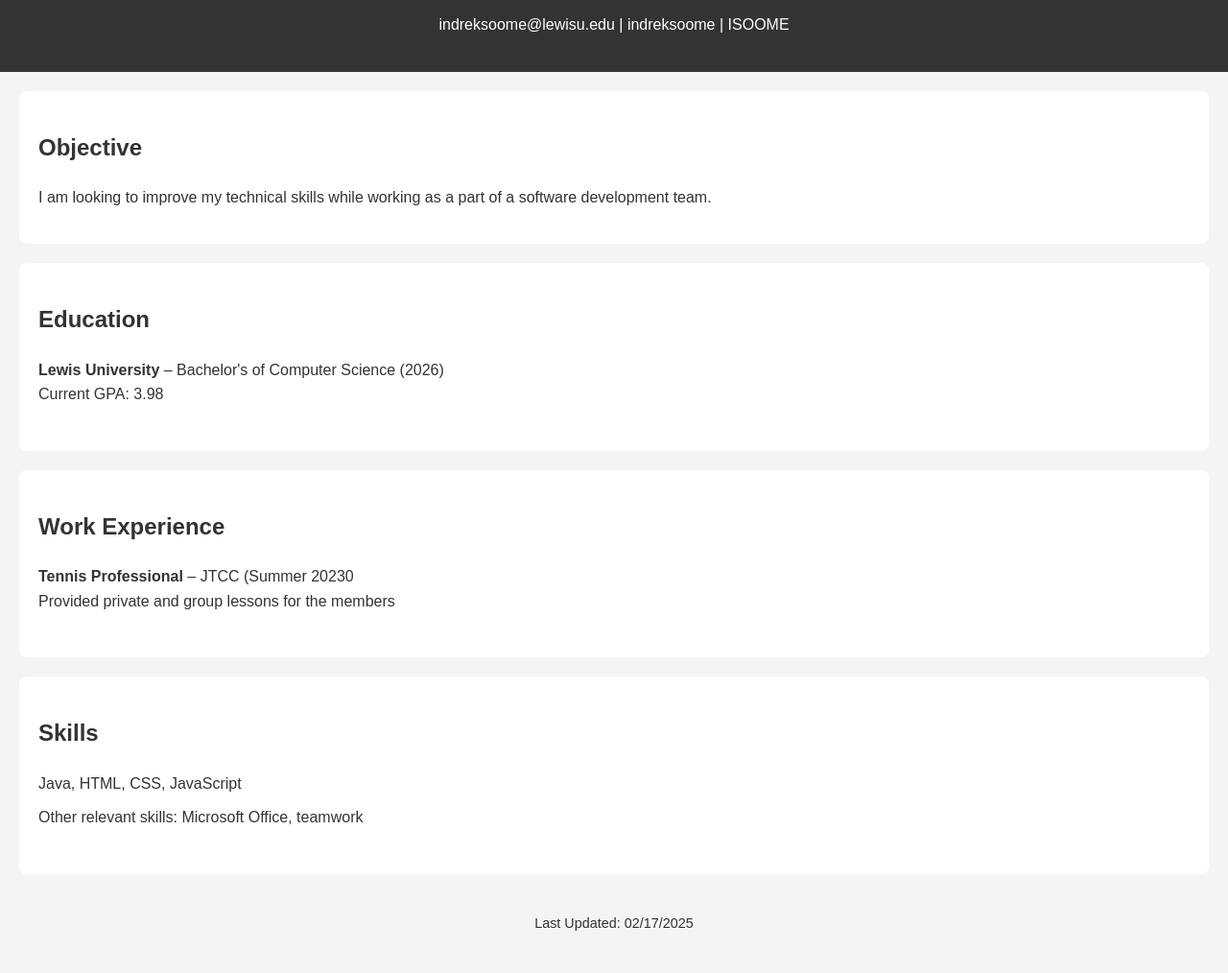
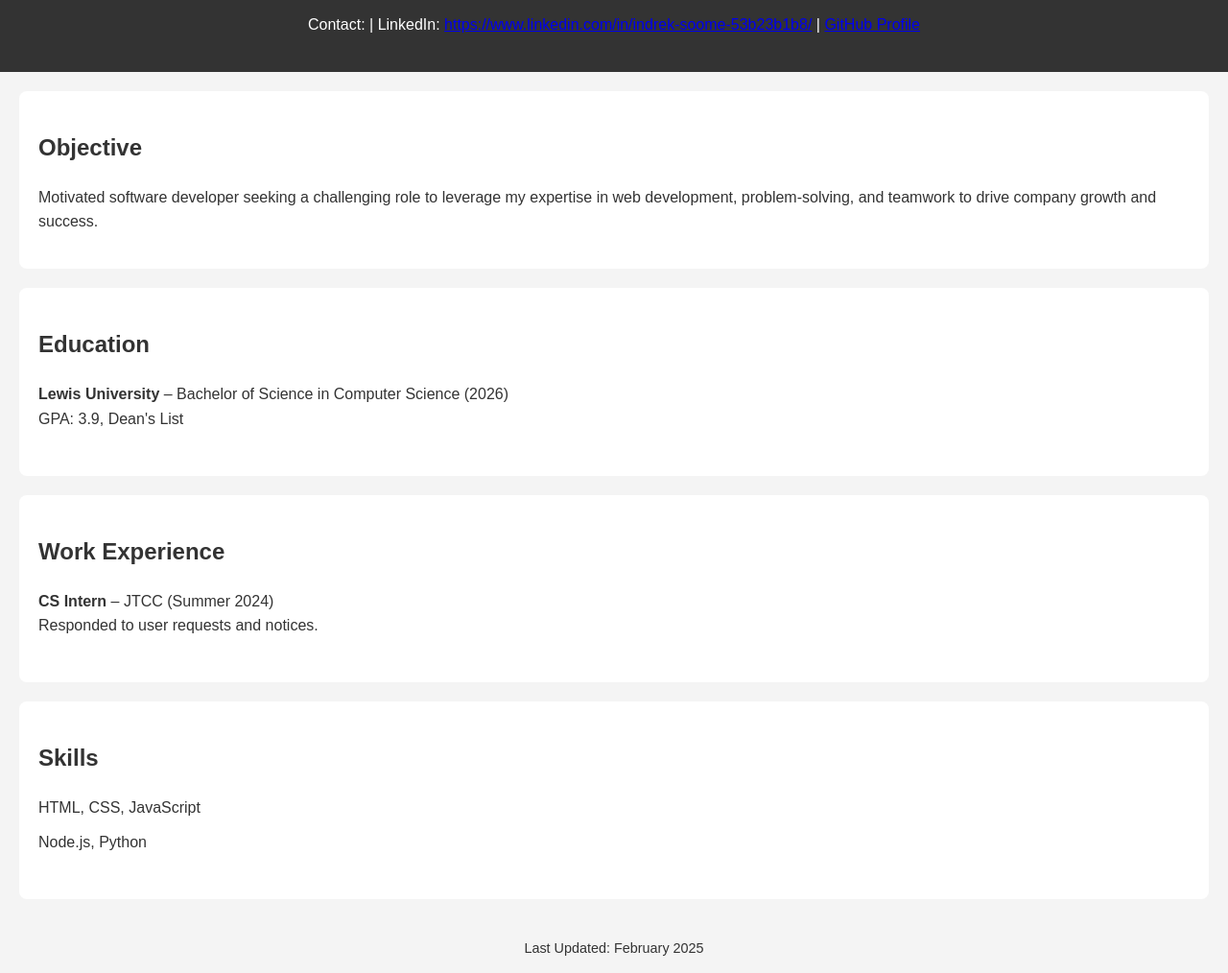
Before and after one commit to ISOOME/web-resume, a plain HTML site: page index.html in a window 1280 px wide. Shown: the part 87-1101 px from the top of the page at 96% size. Before the commit the page ends 1075 px from the top, so only its background shows below. Drawn offline with Linux system fonts and the light colour scheme.

Commit message:
Update index.html

```diff
--- a/index.html
+++ b/index.html
@@ -7,22 +7,23 @@
     <link rel="stylesheet" href="index.css">
 </head>
 <body>
+    <div class="container">
         <header>
             <h1>Indrek Soome</h1>
-        <p>indreksoome@lewisu.edu | indreksoome | ISOOME</p>
+            <p>Contact: <a href="mailto:indreksoome@lewisu.edu" target="_blank"></a> | LinkedIn: <a href="https://www.linkedin.com/in/indrek-soome-53b23b1b8/" target="_blank">https://www.linkedin.com/in/indrek-soome-53b23b1b8/</a> | <a href="https://github.com/ISOOME" target="_blank">GitHub Profile</a></p>
         </header>
 
         <section>
             <h2>Objective</h2>
-        <p>I am looking to improve my technical skills while working as a part of a software development team.</p>
+            <p>Motivated software developer seeking a challenging role to leverage my expertise in web development, problem-solving, and teamwork to drive company growth and success.</p>
         </section>
 
         <section>
             <h2>Education</h2>
             <ul>
                 <li>
-                <strong>Lewis University</strong> – Bachelor's of Computer Science (2026)
-                <br>Current GPA: 3.98
+                    <strong>Lewis University</strong> – Bachelor of Science in Computer Science (2026)
+                    <br> GPA: 3.9, Dean's List
                 </li>
             </ul>
         </section>
@@ -31,8 +32,8 @@
             <h2>Work Experience</h2>
             <ul>
                 <li>
-                <strong>Tennis Professional</strong> – JTCC (Summer 20230
-                <br>Provided private and group lessons for the members
+                    <strong>CS Intern</strong> – JTCC (Summer 2024)
+                    <br> Responded to user requests and notices.
                 </li>
             </ul>
         </section>
@@ -40,13 +41,14 @@
         <section>
             <h2>Skills</h2>
             <ul>
-            <li>Java, HTML, CSS, JavaScript</li>
-            <li>Other relevant skills: Microsoft Office, teamwork</li>
+                <li>HTML, CSS, JavaScript</li>
+                <li>Node.js, Python</li>
             </ul>
         </section>
 
         <footer>
-        <p>Last Updated: 02/17/2025</p>
+            <p>Last Updated: February 2025</p>
         </footer>
+    </div>
 </body>
 </html>
```
Lines whose indentation alone changed are shown as unchanged.
